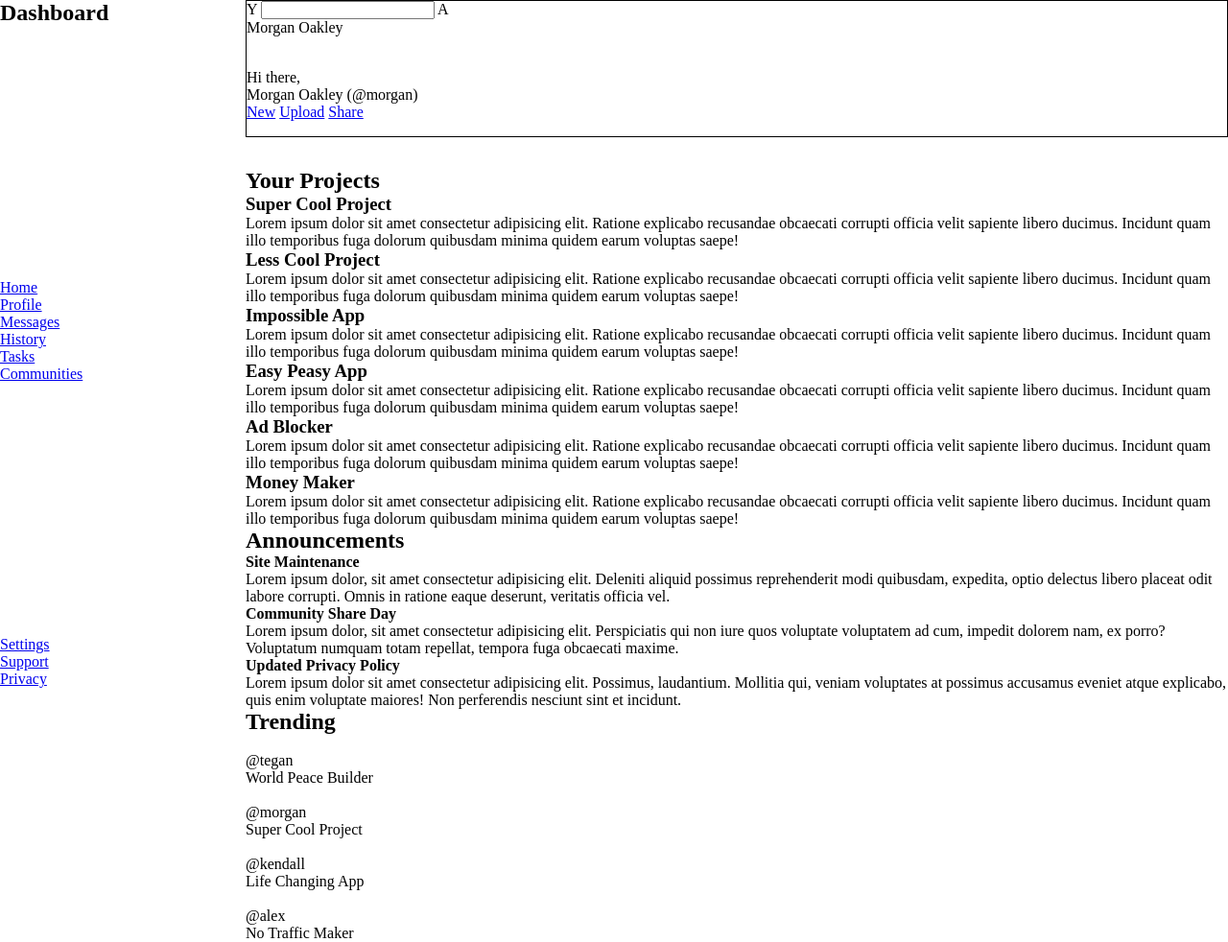
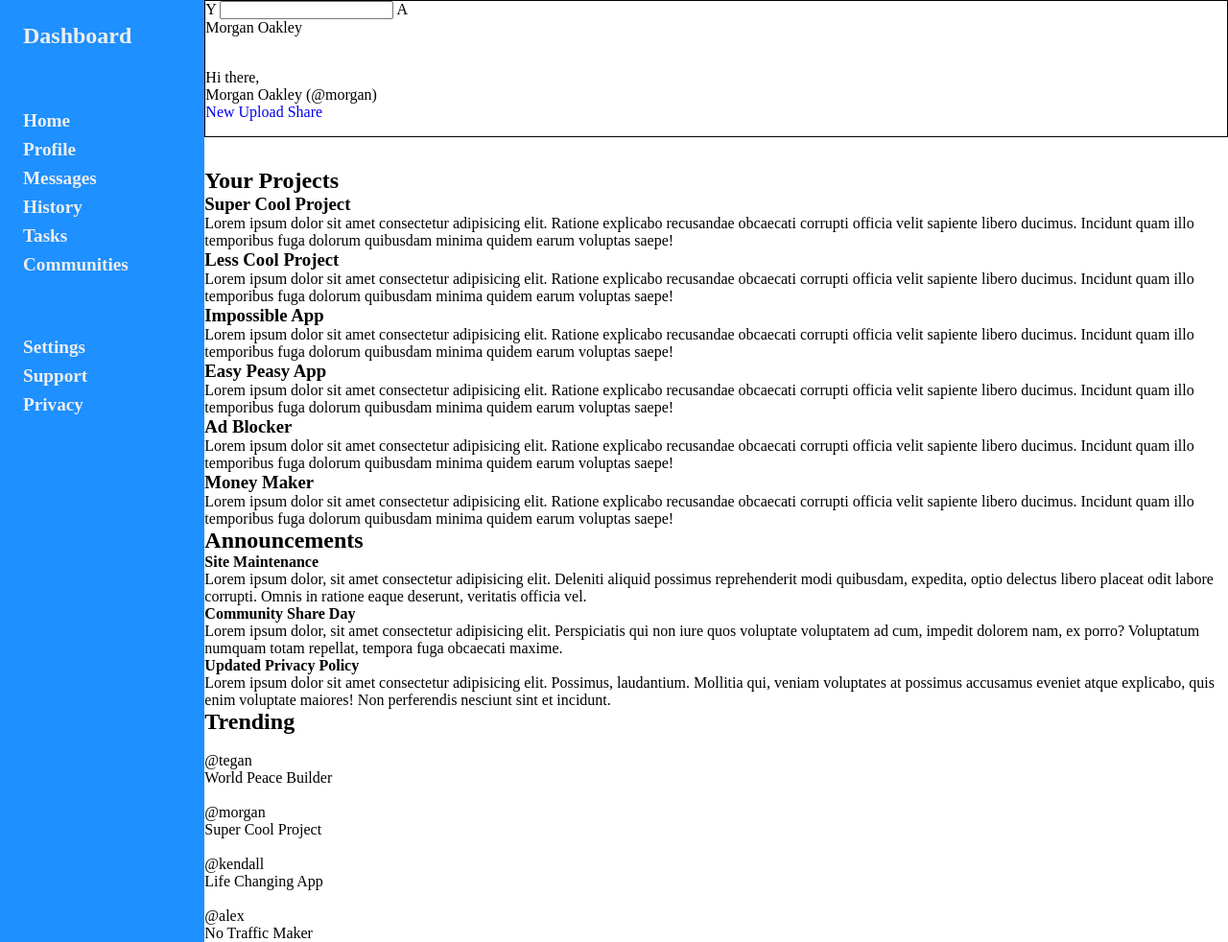
Before and after one commit to malikurkcuoglu/admin-dashboard, a plain HTML site: page index.html in a window 1280 px wide. Shown: the whole page at 96% size. Drawn offline with Linux system fonts and the light colour scheme.

Commit message:
Finish sidebar layout and styles

```diff
--- a/index.html
+++ b/index.html
@@ -31,14 +31,14 @@
       </aside>
 
       <header class="header">
-        <div>
+        <section class="header-top-section">
           <label for="search-bar">Y</label>
           <input type="text" name="search-bar" id="search-bar" />
           <span>A</span>
           <img src="" alt="" />
           <p>Morgan Oakley</p>
-        </div>
-        <div>
+        </section>
+        <section class="header-bottom-section">
           <img src="" alt="" />
           <p>Hi there,</p>
           <p>Morgan Oakley (@morgan)</p>
@@ -48,7 +48,7 @@
             <a href="#">Upload</a>
             <a href="#">Share</a>
           </div>
-        </div>
+        </section>
       </header>
 
       <main class="main">
--- a/styles.css
+++ b/styles.css
@@ -8,9 +8,18 @@ ul li {
   list-style-type: none;
 }
 
+a {
+  text-decoration: none;
+}
+
+li > a {
+  color: inherit;
+}
+
 .container {
+  min-height: 100vh;
   display: grid;
-  grid-template-columns: 1fr 4fr;
+  grid-template-columns: 1fr 5fr;
   grid-template-rows: 15% 1fr;
   row-gap: 2rem;
 }
@@ -19,6 +28,19 @@ ul li {
   display: grid;
   grid-column: 1;
   grid-row: 1/3;
+  grid-template-rows: auto auto 1fr;
+  row-gap: 4rem;
+  padding: 1.5rem;
+  background-color: dodgerblue;
+  color: #eee;
+  font-weight: 600;
+}
+
+nav > ul {
+  font-size: 1.2rem;
+  display: grid;
+  grid-auto-rows: auto;
+  row-gap: 0.5rem;
 }
 
 .header {
```
